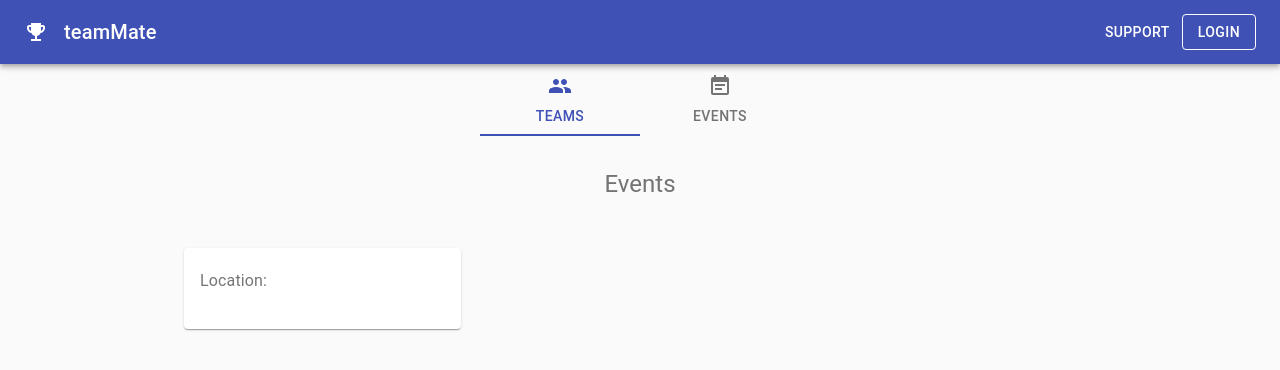
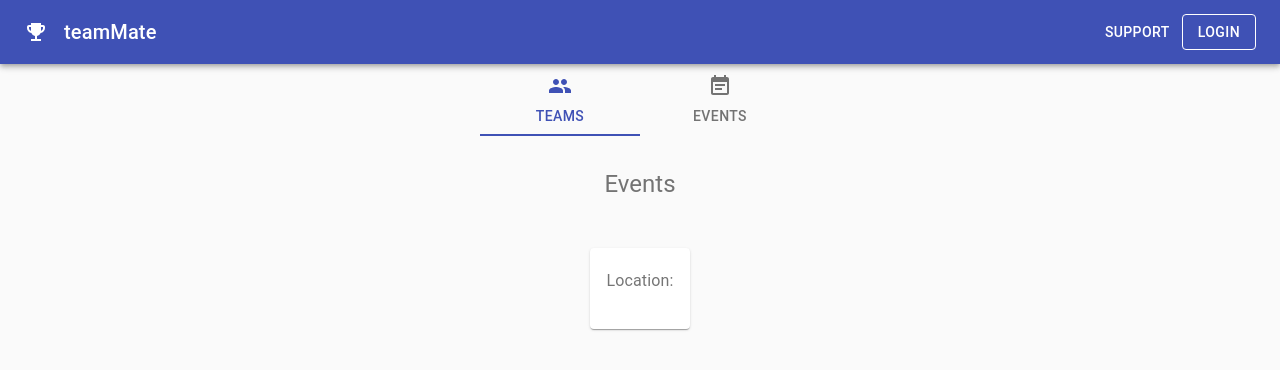
Before and after one commit to mir4cles/teamMate-client, a React (Create React App) app: page /events/1 in a window 1280 px wide. Shown: the top 370 px of the page. Built offline with nearby package versions, Linux system fonts and the light colour scheme; no server answers; the HTML template or start-up script is replaced by a standard one.

Commit message:
wider cards

```diff
--- a/src/pages/EventDetails/index.js
+++ b/src/pages/EventDetails/index.js
@@ -57,8 +57,14 @@ export default function Events() {
         </Typography>
       </Container>
       <Container maxWidth="md" component="main">
-        <Grid container spacing={5} alignItems="flex-end">
-          <Grid item key={event.id} xs={12} sm={6} md={4}>
+        <Grid
+          direction="column"
+          justify="center"
+          alignItems="center"
+          container
+          spacing={5}
+        >
+          <Grid item key={event.id} xs={12} sm={12} md={12}>
             <Card>
               <CardContent>
                 <Typography
--- a/src/pages/Events/index.js
+++ b/src/pages/Events/index.js
@@ -22,11 +22,6 @@ import { selectToken } from "../../store/user/selectors";
 const useStyles = makeStyles((theme) => ({
   heroContent: {
     padding: theme.spacing(4, 0, 6),
-  },
-  bullet: {
-    display: "inline-block",
-    margin: "0 2px",
-    transform: "scale(0.8)",
   },
   title: {
     fontSize: 14,
@@ -79,9 +74,15 @@ export default function Events() {
         ) : null}
       </Container>
       <Container maxWidth="md" component="main">
-        <Grid container spacing={5} alignItems="flex-end">
+        <Grid
+          direction="column"
+          justify="center"
+          alignItems="center"
+          container
+          spacing={5}
+        >
           {events.map((event) => (
-            <Grid item key={event.id} xs={12} sm={6} md={4}>
+            <Grid item key={event.id} xs={12} sm={12} md={12}>
               <Card>
                 <CardContent>
                   <Typography
@@ -105,6 +106,7 @@ export default function Events() {
                   <Button
                     size="small"
                     component={Link}
+                    color="primary"
                     to={`/events/${event.id}`}
                   >
                     See details
--- a/src/store/eventDetails/actions.js
+++ b/src/store/eventDetails/actions.js
@@ -11,7 +11,6 @@ const eventDetailsFetched = (event) => ({
 export const fetchEventById = (id) => {
   return async (dispatch, getState) => {
     const response = await axios.get(`${apiUrl}/events/${id}`);
-    console.log(response);
     dispatch(eventDetailsFetched(response.data.event));
   };
 };
```
